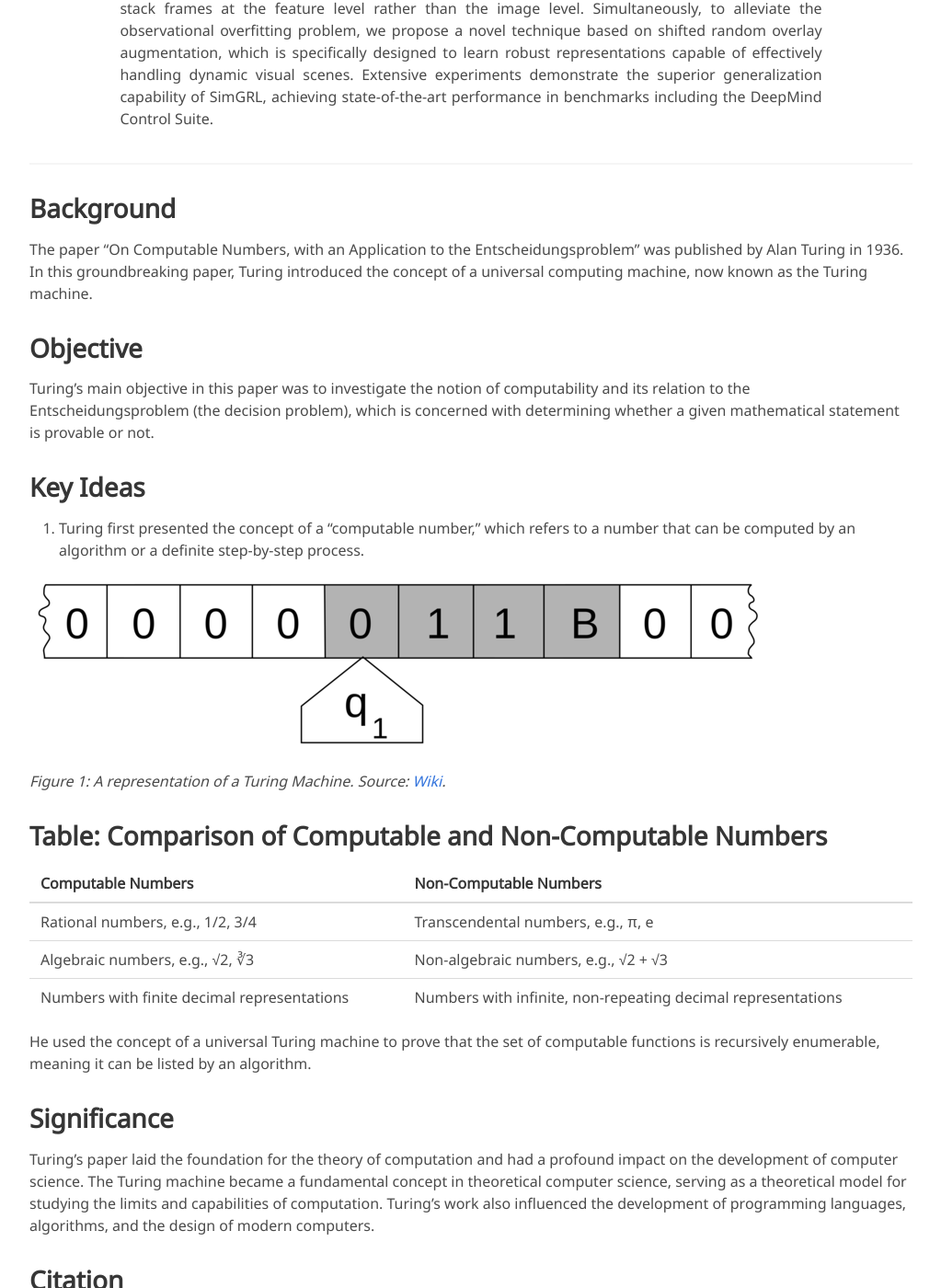
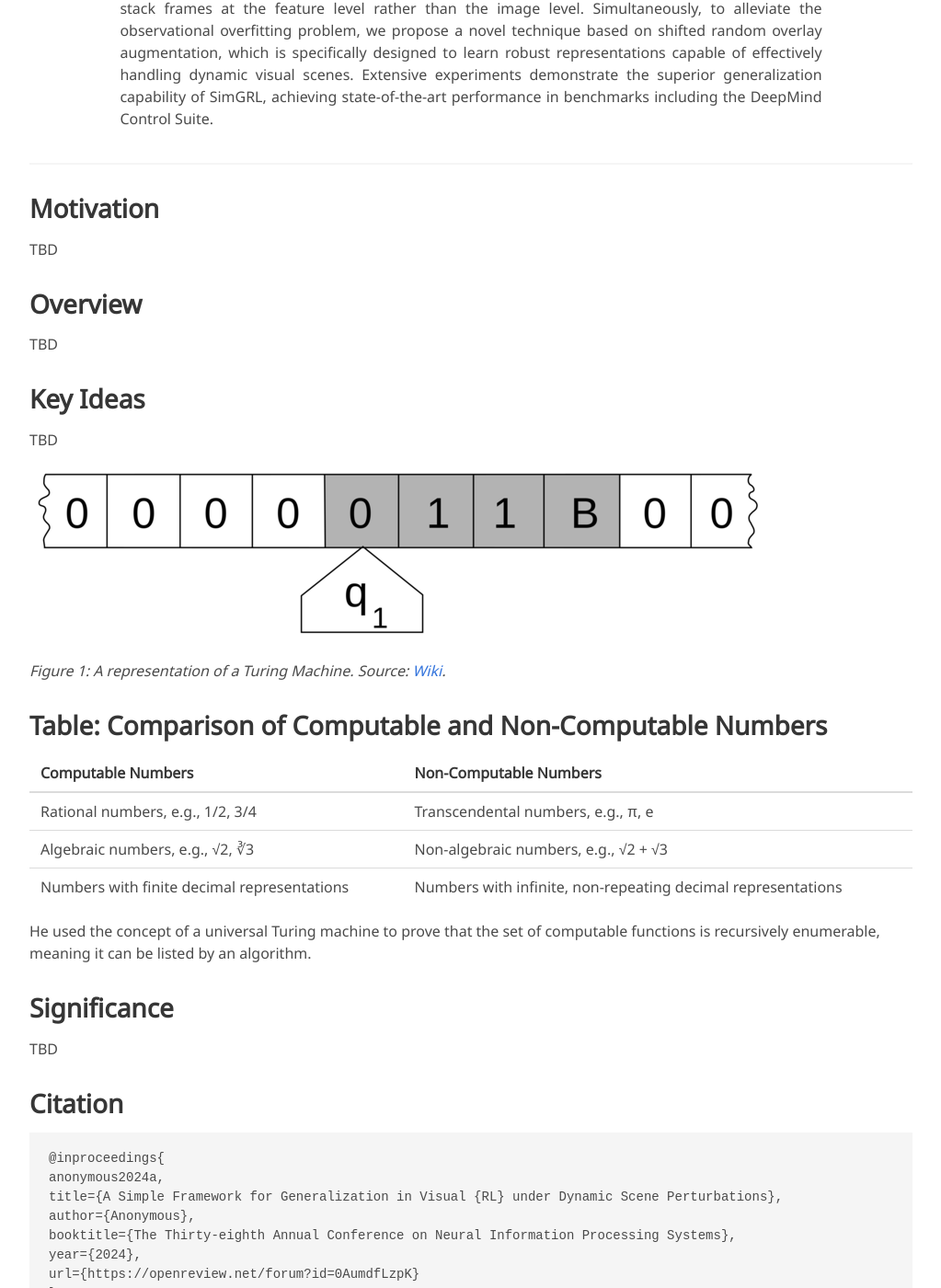
Before and after one commit to W-Song11/SimGRL, a Jekyll site: the page built from index.md, in a window 1280 px wide and 1400 px high, scrolled down 754 px. Shown: the whole window at 92% size, without its empty margins (128-1151 px from the left). Built offline with Jekyll 4.4.1, drawn with Linux system fonts in a browser that asks for light colours; some web fonts are replaced.

Commit message:
Update index.md

````diff
--- a/index.md
+++ b/index.md
@@ -44,15 +44,15 @@ DeepMind Control Suite.
 
 ---
 
-## Background
-The paper "On Computable Numbers, with an Application to the Entscheidungsproblem" was published by Alan Turing in 1936. In this groundbreaking paper, Turing introduced the concept of a universal computing machine, now known as the Turing machine.
+## Motivation
+TBD
 
-## Objective
-Turing's main objective in this paper was to investigate the notion of computability and its relation to the Entscheidungsproblem (the decision problem), which is concerned with determining whether a given mathematical statement is provable or not.
+## Overview
+TBD
 
 
 ## Key Ideas
-1. Turing first presented the concept of a "computable number," which refers to a number that can be computed by an algorithm or a definite step-by-step process.
+TBD
 
 ![Turing Machine](/static/image/Turing_machine.png)
 
@@ -69,7 +69,7 @@ Turing's main objective in this paper was to investigate the notion of computabi
 He used the concept of a universal Turing machine to prove that the set of computable functions is recursively enumerable, meaning it can be listed by an algorithm.
 
 ## Significance
-Turing's paper laid the foundation for the theory of computation and had a profound impact on the development of computer science. The Turing machine became a fundamental concept in theoretical computer science, serving as a theoretical model for studying the limits and capabilities of computation. Turing's work also influenced the development of programming languages, algorithms, and the design of modern computers.
+TBD
 
 ## Citation
 ```
````
